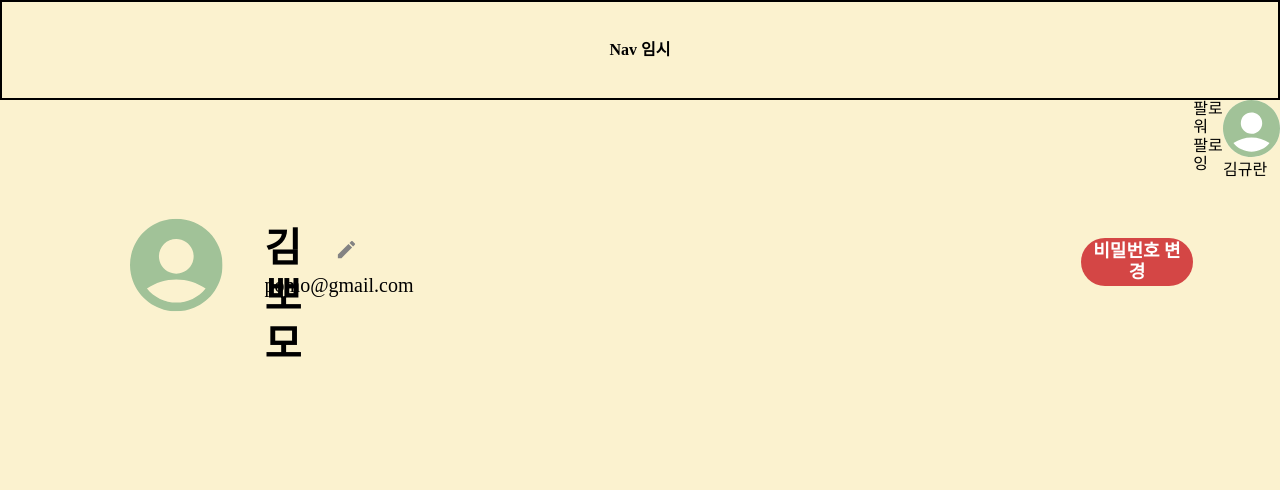
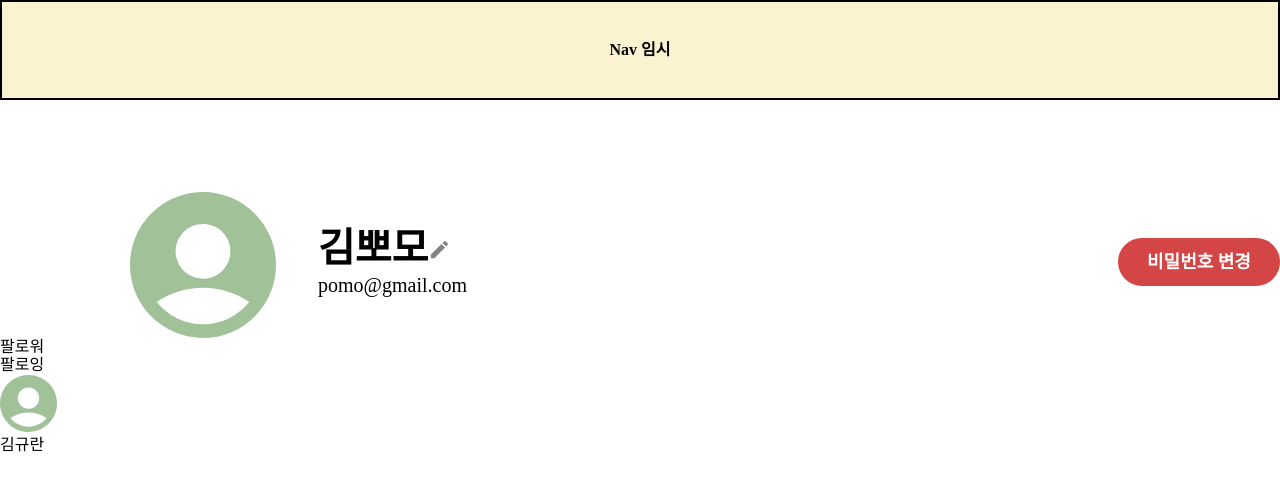
Before and after one commit to prgrms-fe-devcourse/FEDC3_POMO_DY, a Next.js app: page /profile in a window 1280 px wide. Shown: the top 490 px of the page. Built offline with nearby package versions, Linux system fonts and the light colour scheme; a web font is replaced by a local one.

Commit message:
feat: 배경색 변경

```diff
--- a/pages/profile/index.tsx
+++ b/pages/profile/index.tsx
@@ -3,9 +3,14 @@ import { COLORS } from 'styles/colors';
 import BigProfileSvg from '@public/images/bigprofile.svg';
 import PencilSvg from '@public/icons/pencil.svg';
 import ProfileSvg from '@public/icons/profile.svg';
+
 const Main = styled.div`
   margin-top: 100px;
-  display: flex;
+  height: 100vh;
+  background-color: white;
+  display: grid;
+  grid-template-columns: repeat(2, 1fr);
+  align-content: flex-start;
 `;
 
 const Nav = styled.div`
@@ -54,7 +59,7 @@ const InfoUserEmail = styled.div`
 `;
 
 const PasswordChangeButton = styled.button`
-  margin-left: 676px;
+  margin-left: 500px;
   margin-top: 138px;
   width: 162px;
   height: 48px;
@@ -67,6 +72,10 @@ const PasswordChangeButton = styled.button`
   border: none;
   border-radius: 28px;
   border-color: ${COLORS.main};
+`;
+
+const Like = styled.div`
+  display: grid;
 `;
 
 export default function MyProfile() {
@@ -83,6 +92,7 @@ export default function MyProfile() {
           </InfoDetail>
         </Info>
         <PasswordChangeButton>비밀번호 변경</PasswordChangeButton>
+        <Like>
           <div>
             <div>팔로워</div>
             <div>팔로잉</div>
@@ -91,6 +101,7 @@ export default function MyProfile() {
             <ProfileSvg />
             <div>김규란</div>
           </div>
+        </Like>
       </Main>
     </>
   );
```
Lines whose indentation alone changed are shown as unchanged.
